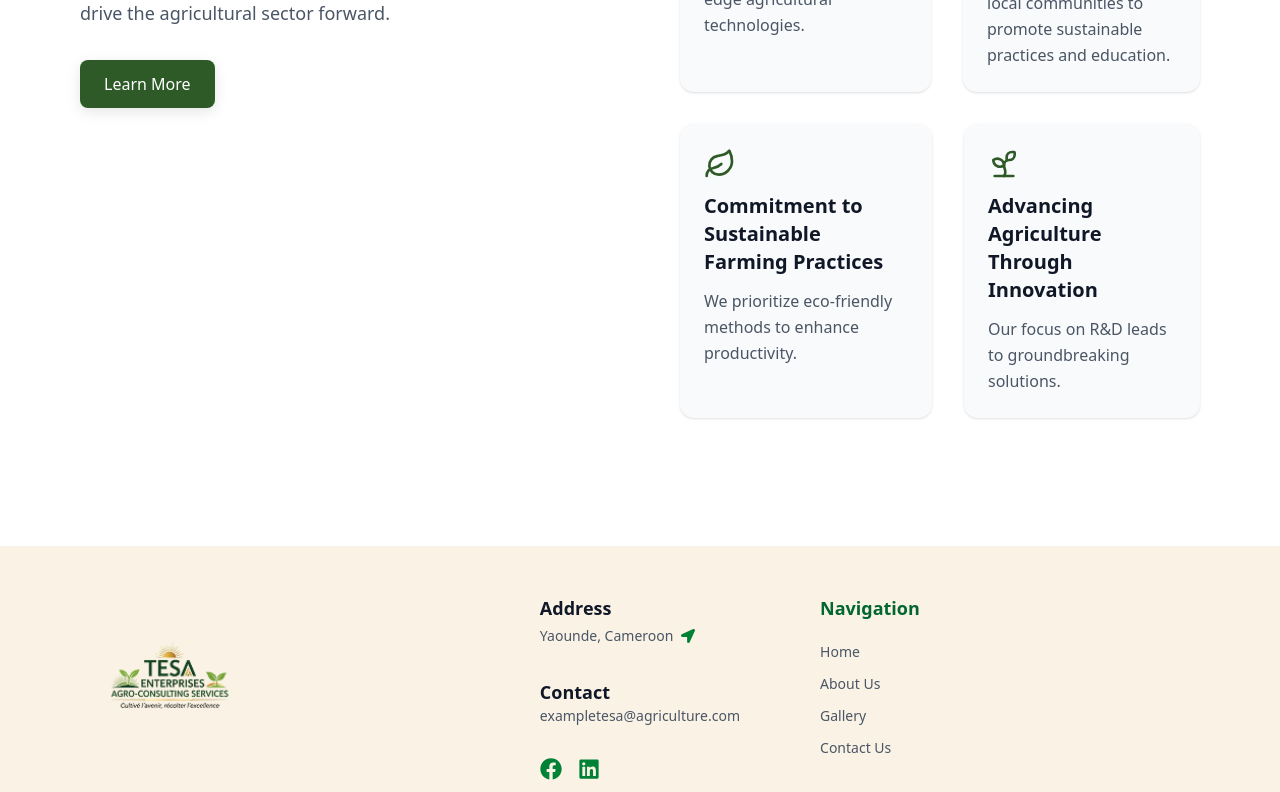
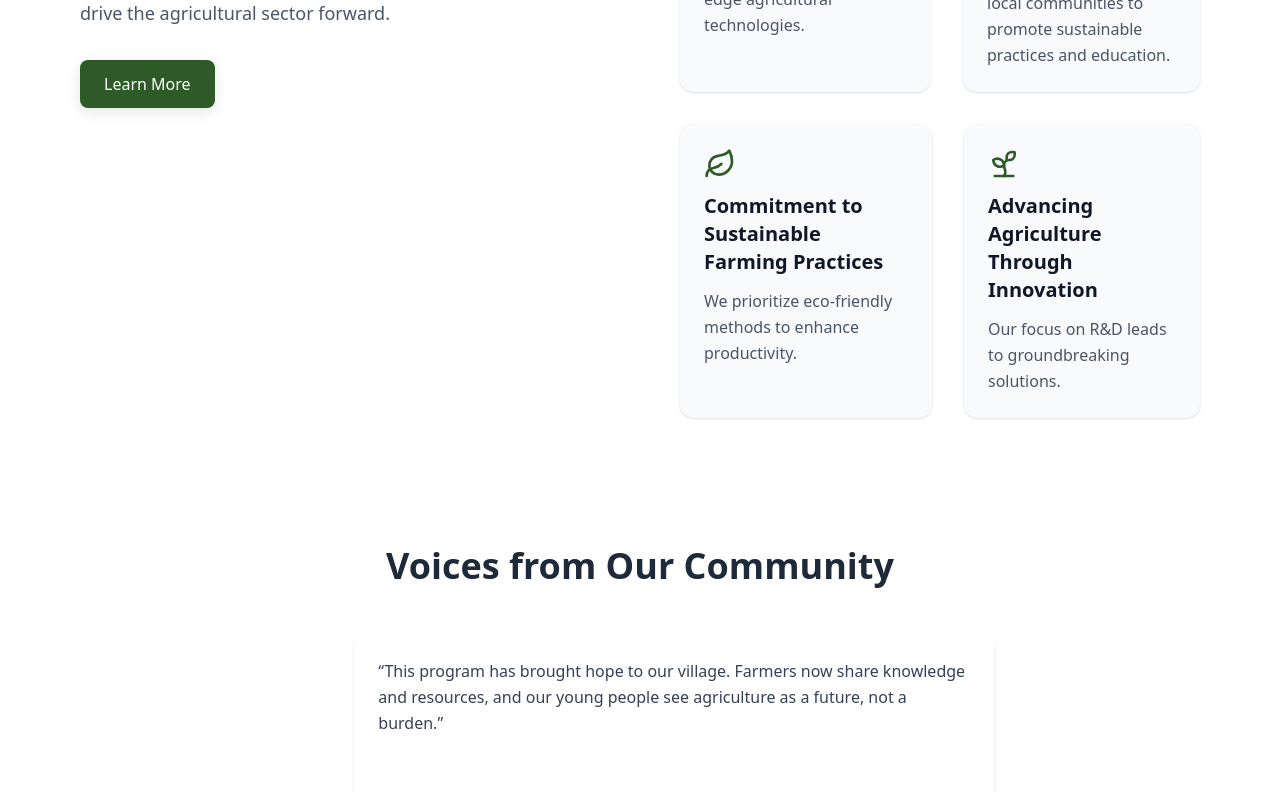
Before and after one commit to Kirin-Josh/Tesa-agriculture, a Next.js app: page / in a window 1280 px wide. Shown: the part 2000-2792 px from the top of the page. Built offline with nearby package versions, Linux system fonts and the light colour scheme.

Commit message:
Add: testimonials section

```diff
--- a/app/page.tsx
+++ b/app/page.tsx
@@ -1,6 +1,7 @@
 import AboutSummary from "@/components/AboutSummary";
 import FeatureList from "@/components/FeatureList";
 import Hero from "@/components/Hero";
+import Testimonials from "@/components/Testimonials";
 
 export default function Home() {
   return (
@@ -8,6 +9,7 @@ export default function Home() {
       <Hero />
       <AboutSummary />
       <FeatureList />
+      <Testimonials />
     </div>
   );
 }
--- a/components/FeatureList.tsx
+++ b/components/FeatureList.tsx
@@ -3,7 +3,7 @@ import { Leaf, Users, FlaskConical, Sprout } from "lucide-react";
 
 export default function FeatureList() {
   return (
-    <section className="w-full min-h-screen px-6 md:px-12 lg:px-20 py-16 bg-white">
+    <section className="w-full min-h-screen px-6 md:px-12 lg:px-20 py-16">
       <div className="flex flex-col lg:flex-row items-start justify-between gap-12 lg:gap-20">
         {/* Left Section */}
         <div className="flex flex-col md:w-1/2 space-y-6">
--- /dev/null
+++ b/components/Testimonials.tsx
@@ -0,0 +1,98 @@
+"use client";
+
+import { testimonials } from "@/data";
+import { motion } from "framer-motion";
+import { useEffect, useState } from "react";
+
+
+export default function Testimonials() {
+  const [index, setIndex] = useState(0);
+    const [manual, setManual] = useState(false);
+    const [perView, setPerView] = useState(1);
+
+  useEffect(() => {
+    const handleResize = () => {
+      setPerView(window.innerWidth >= 1024 ? 2 : 1);
+    };
+
+    handleResize();
+    window.addEventListener("resize", handleResize);
+    return () => window.removeEventListener("resize", handleResize);
+  }, []);
+
+     useEffect(() => {
+       if (manual) return;
+
+       const interval = setInterval(() => {
+         setIndex(
+           (prev) => (prev + 1) % Math.ceil(testimonials.length / perView)
+         );
+       }, 5000);
+
+       return () => clearInterval(interval);
+     }, [manual, perView]);
+
+  return (
+    <section className="w-full min-h-screen px-6 md:px-12 lg:px-20 py-16">
+      <div className="max-w-6xl mx-auto px-6 md:px-12">
+        <h2 className="text-2xl md:text-4xl font-bold text-center text-gray-800 mb-12">
+          Voices from Our Community
+        </h2>
+
+        {/* Carousel container */}
+        <div className="overflow-hidden">
+          <motion.div
+            className="flex gap-6"
+            animate={{ x: `-${(index * 100) / perView}%` }} // <-- divide by perView
+            transition={{ type: "spring", stiffness: 60, damping: 20 }}
+            style={{
+              width: `${(testimonials.length * 100) / perView}%`, // <-- scale by perView
+            }}
+          >
+            {testimonials.map((t, i) => (
+              <div
+                key={i}
+                className={`flex-shrink-0 w-full ${
+                  perView === 2 ? "lg:w-1/2" : "lg:w-full"
+                } flex justify-center`}
+              >
+                <div className="bg-white rounded-xl shadow-md shadow-gray-200 p-6 flex flex-col justify-between lg:w-[40rem] h-72">
+                  <p className="text-gray-700 text-base leading-relaxed mb-4 line-clamp-5">
+                    “{t.text}”
+                  </p>
+                  <div className="flex items-center gap-4 mt-auto">
+                    <img
+                      src={t.avatar}
+                      alt={t.name}
+                      className="w-12 h-12 rounded-full object-cover"
+                    />
+                    <div>
+                      <h4 className="font-semibold text-gray-900">{t.name}</h4>
+                      <span className="text-sm text-gray-500">{t.role}</span>
+                    </div>
+                  </div>
+                </div>
+              </div>
+            ))}
+          </motion.div>
+        </div>
+
+        {/* Dot navigation */}
+        <div className="flex justify-center mt-6 gap-2">
+          {testimonials.map((_, i) => (
+            <button
+              key={i}
+              onClick={() => {
+                setIndex(i);
+                setManual(false);
+              }}
+              className={`w-3 h-3 rounded-full transition-all ${
+                index === i ? "bg-green-600 w-6" : "bg-gray-300"
+              }`}
+            ></button>
+          ))}
+        </div>
+      </div>
+    </section>
+  );
+}
--- a/data/index.tsx
+++ b/data/index.tsx
@@ -19,3 +19,37 @@ export const HeroTexts = [
       "Our precision ag technology gives you the insights to significantly increase yield and reduce waste.",
   },
 ];
+
+type Testimonial = {
+  name: string;
+  role: string;
+  text: string;
+  avatar: string;
+};
+
+export const testimonials: Testimonial[] = [
+  {
+    name: "Grace Njeri",
+    role: "Smallholder Farmer, Kenya",
+    text: "Before joining this initiative, I struggled with low yields. Now, with better training and access to modern techniques, my harvest has doubled and I can send my children to school.",
+    avatar: "/avatars/grace.jpg",
+  },
+  {
+    name: "Abdoulaye Traoré",
+    role: "Community Leader, Mali",
+    text: "This program has brought hope to our village. Farmers now share knowledge and resources, and our young people see agriculture as a future, not a burden.",
+    avatar: "/avatars/abdoulaye.jpg",
+  },
+  {
+    name: "Maria Lopez",
+    role: "AgriTech Entrepreneur, Colombia",
+    text: "What impressed me most is how technology is being used to empower small farmers. It’s inspiring to see sustainability and innovation working hand in hand.",
+    avatar: "/avatars/maria.jpg",
+  },
+  {
+    name: "Samuel Johnson",
+    role: "Organic Farmer, Ghana",
+    text: "Switching to eco-friendly practices felt risky at first, but the training I received here proved it works. My farm is thriving, and so is the land I work on.",
+    avatar: "/avatars/samuel.jpg",
+  },
+];
```
